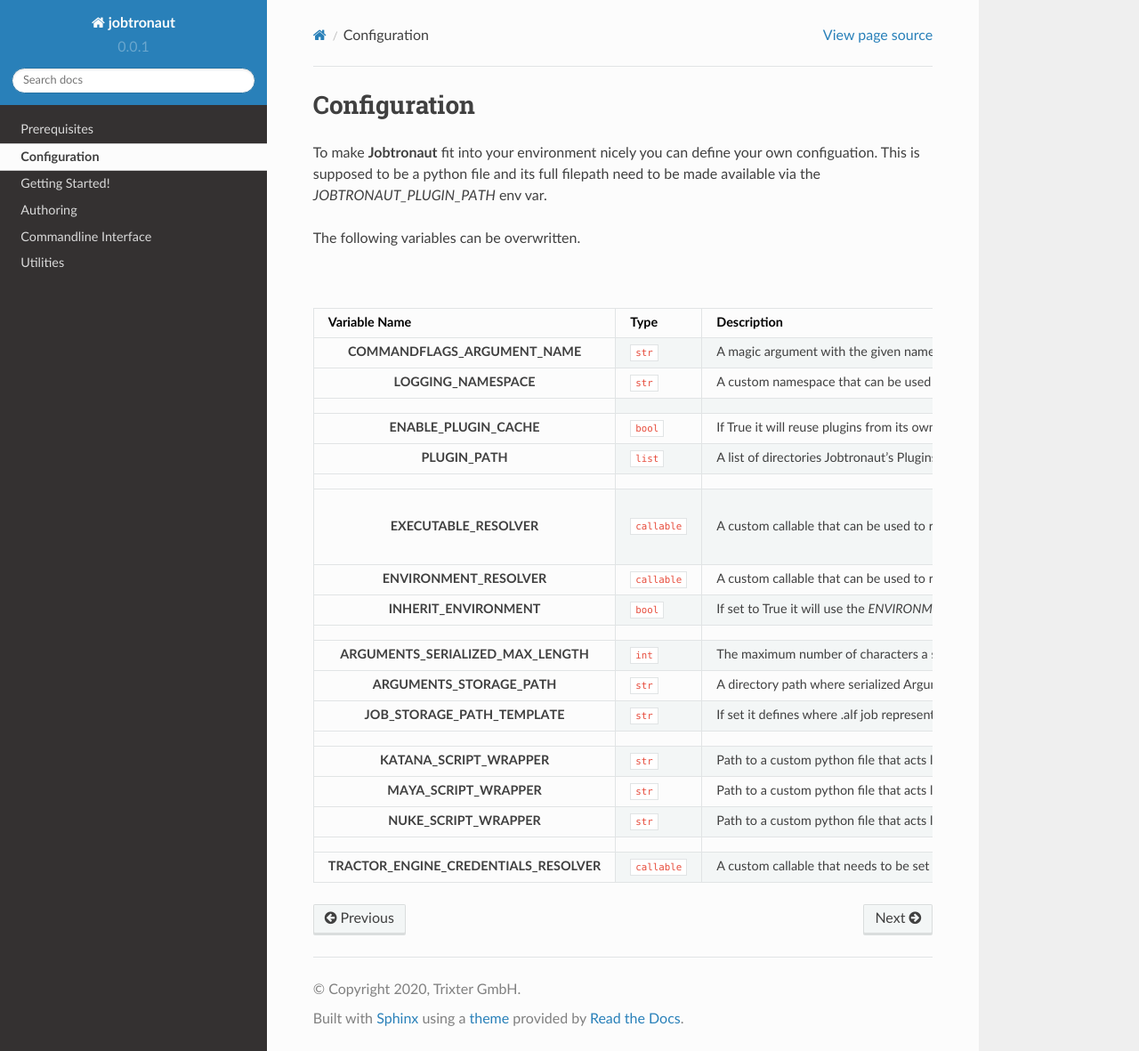
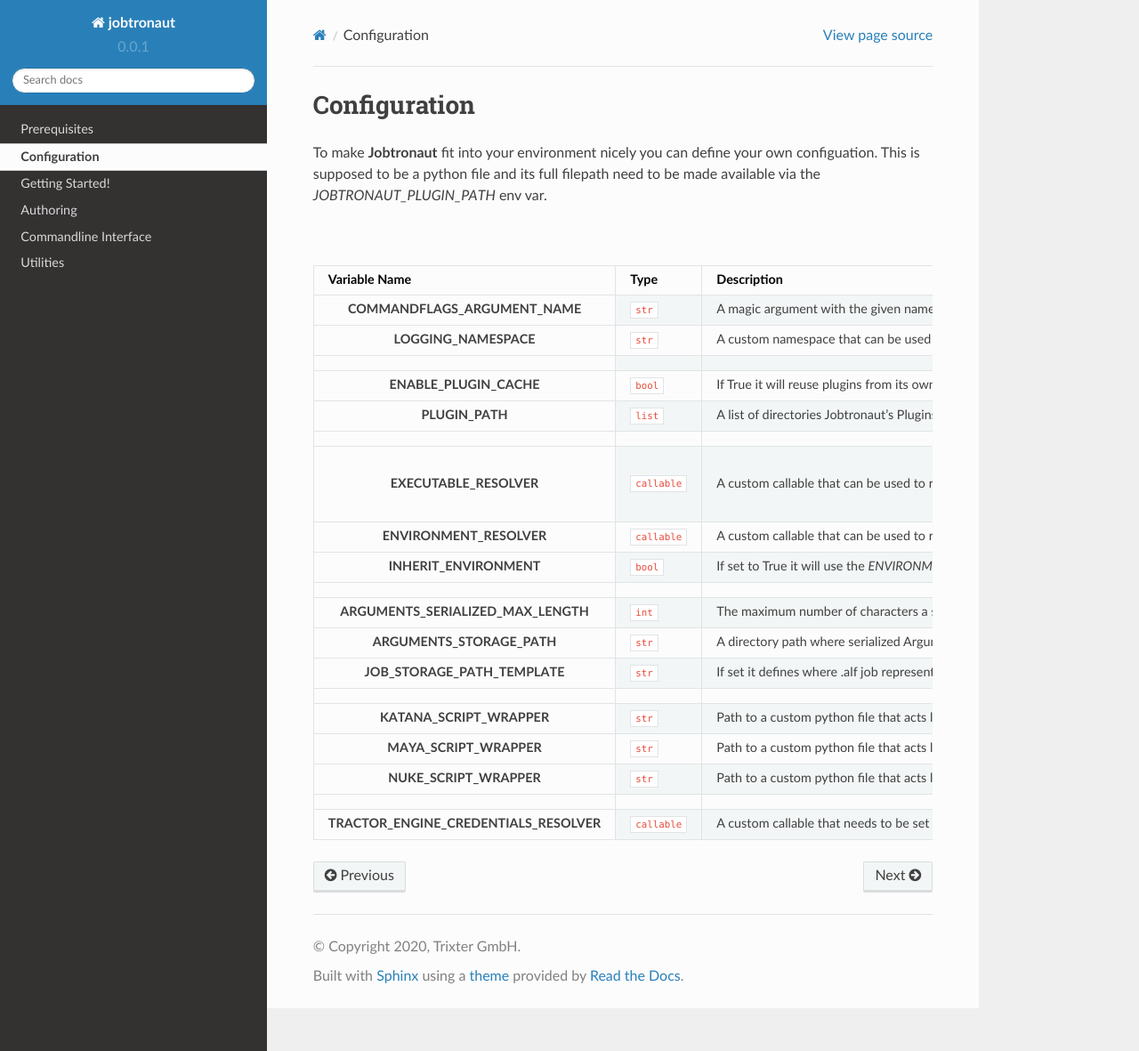
Before and after one commit to TrixterFilm/jobtronaut, a Sphinx documentation site: the page built from doc/sphinx_source/source/configuration.rst, in a window 1280 px wide and 1181 px high. Shown: the whole window at 89% size. Built offline with Sphinx 7.4.7 and the Read the Docs theme 2.0.0, drawn with Linux system fonts in a browser that asks for light colours; pages that are not in the unit, such as notebooks, are missing from menus.

Commit message:
remove redundant statement

```diff
--- a/doc/sphinx_source/source/configuration.rst
+++ b/doc/sphinx_source/source/configuration.rst
@@ -3,8 +3,6 @@
 
 To make **Jobtronaut** fit into your environment nicely you can define your own configuation. This is supposed to be a
 python file and its full filepath need to be made available via the `JOBTRONAUT_PLUGIN_PATH` env var.
-
-The following variables can be overwritten.
 
 
 .. list-table:: You can define the following variables within your configuration file to make Jobtronaut fit into your Pipeline.
```
